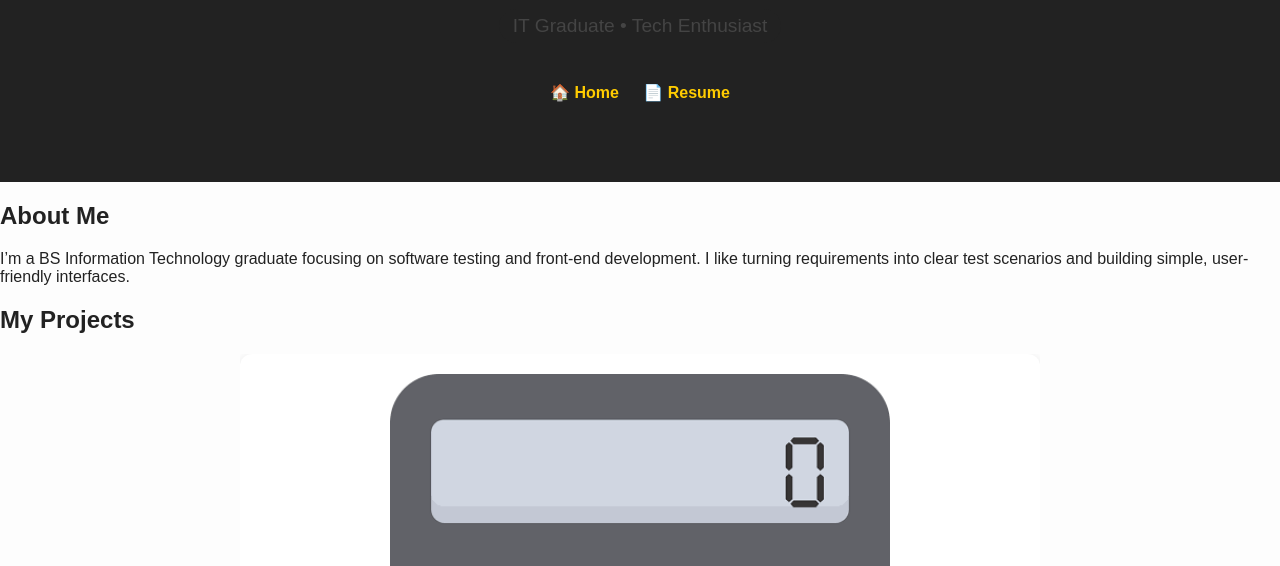
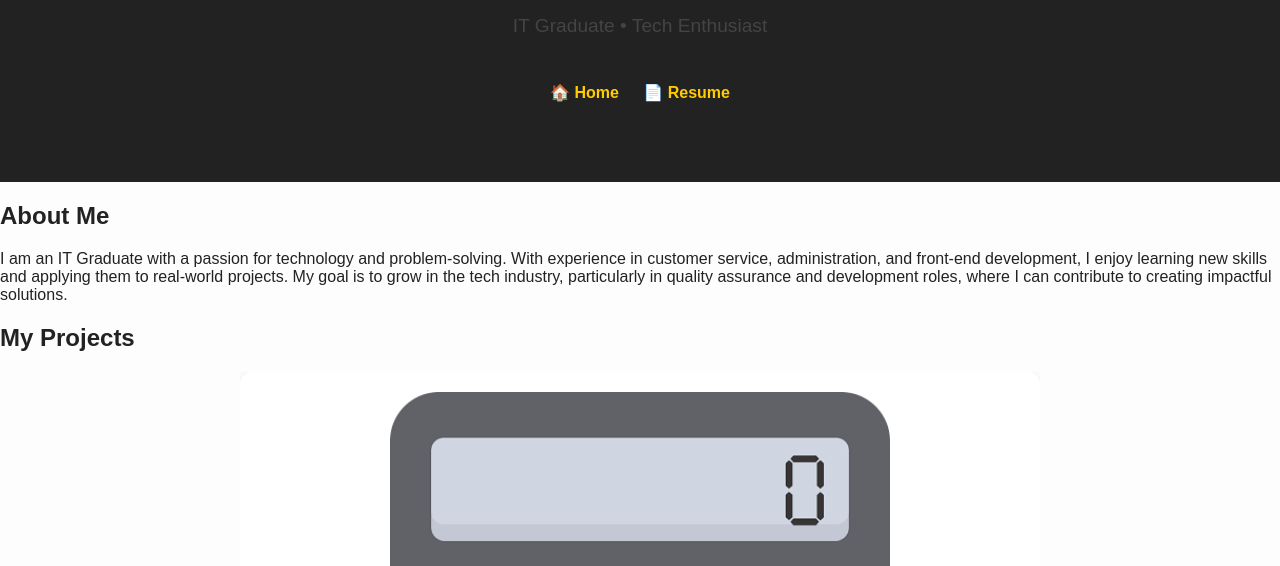
Before and after one commit to Glytantio/Glytantio.github.io, a plain HTML site: page index.html in a window 1280 px wide. Shown: the part 186-752 px from the top of the page. Drawn offline with Linux system fonts and the light colour scheme.

Commit message:
Update index.html

```diff
--- a/index.html
+++ b/index.html
@@ -19,11 +19,16 @@
   </header>
 
   <!-- ABOUT -->
-  <section class="about">
-    <h2>About Me</h2>
-    <p>I’m a BS Information Technology graduate focusing on software testing and front-end development. I like turning requirements into clear test scenarios and building simple, user-friendly interfaces.</p>
-  </section>
-
+  <section id="about">
+  <h2>About Me</h2>
+  <p class="about-text">
+    I am an IT Graduate with a passion for technology and problem-solving.
+    With experience in customer service, administration, and front-end development,
+    I enjoy learning new skills and applying them to real-world projects.
+    My goal is to grow in the tech industry, particularly in quality assurance
+    and development roles, where I can contribute to creating impactful solutions.
+  </p>
+</section>
   <!-- PROJECTS (CAROUSEL) -->
   <section id="projects">
   <h2>My Projects</h2>
```
